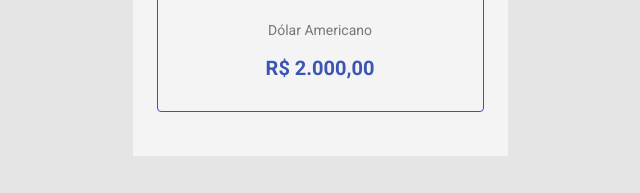
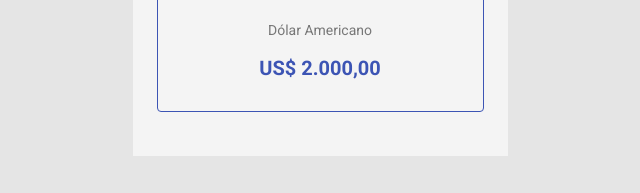
Before and after one commit to mayara-guedes/Conversor-de-Moedas, a plain HTML site: page index.html in a window 1280 px wide. Shown: the part 860-1053 px from the top of the page, 320-960 px from the left. Drawn offline with Linux system fonts and the light colour scheme.

Commit message:
Alteração do símbolo da moeda

```diff
--- a/index.html
+++ b/index.html
@@ -52,7 +52,7 @@
               alt="bandeira-país-conversão" id="img-eua"
             />
             <p class="currency-name" id="currency-name">Dólar Americano</p>
-            <p class="currency-value" id="currency-value">R$ 2.000,00</p>
+            <p class="currency-value" id="currency-value">US$ 2.000,00</p>
           </div>
         </section>
       </main>
```
